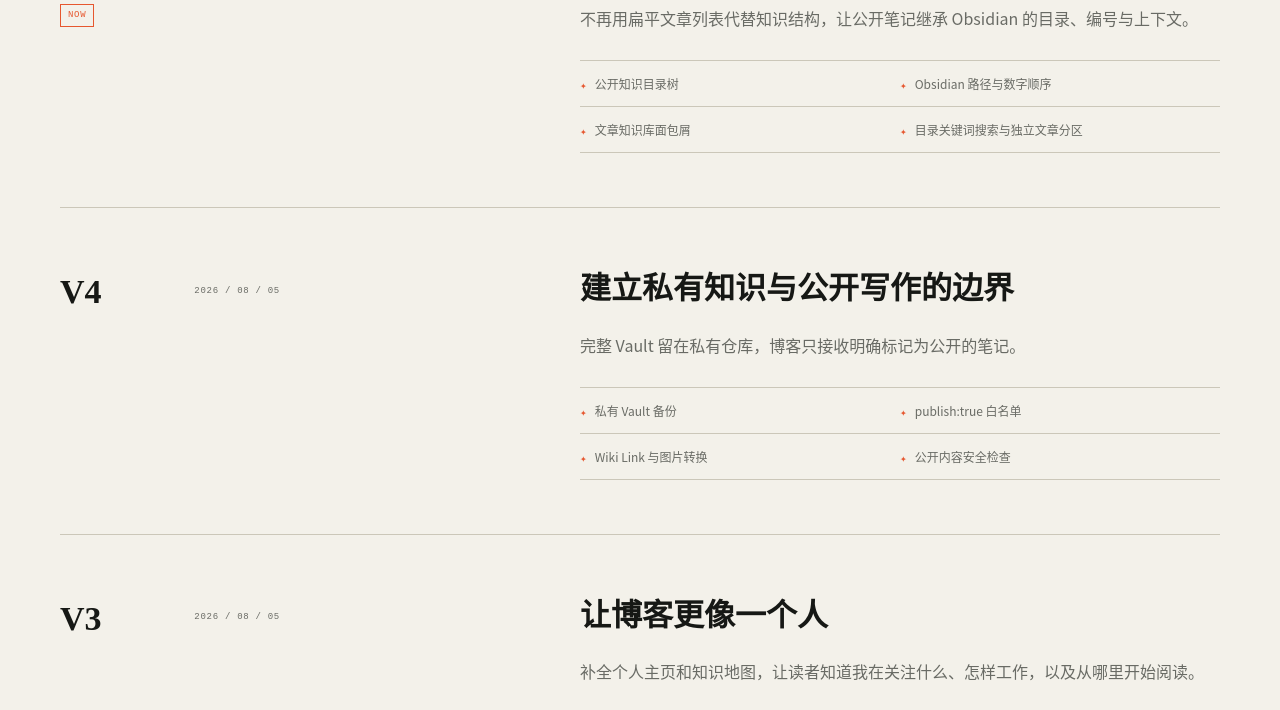
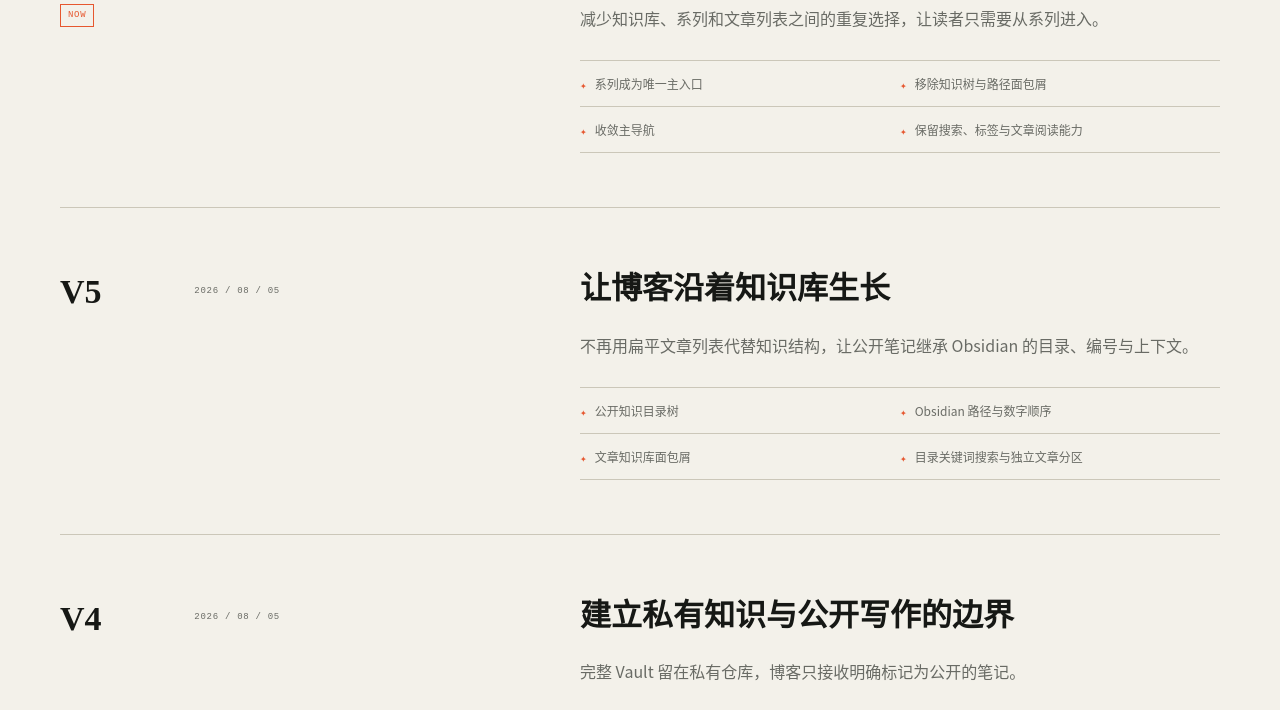
Before and after one commit to Qi18/Qi18.github.io, an Astro site: page /changelog in a window 1280 px wide. Shown: the part 628-1338 px from the top of the page. Built offline with nearby package versions, Linux system fonts and the light colour scheme; Astro itself is replaced by a stand-in of ours.

Commit message:
Simplify blog around series

```diff
--- a/package.json
+++ b/package.json
@@ -1,7 +1,7 @@
 {
   "name": "rich-personal-blog",
   "type": "module",
-  "version": "0.5.0",
+  "version": "0.6.0",
   "private": true,
   "scripts": {
     "dev": "ASTRO_TELEMETRY_DISABLED=1 astro dev",
--- a/src/components/ArticleCard.astro
+++ b/src/components/ArticleCard.astro
@@ -7,7 +7,6 @@ interface Props {
       description: string;
       publishedAt: Date;
       tags: string[];
-      knowledgePath?: string[];
       series?: string;
     };
   };
@@ -20,13 +19,12 @@ const date = post.data.publishedAt.toLocaleDateString('zh-CN', {
   month: '2-digit',
   day: '2-digit',
 });
-const context = post.data.knowledgePath?.at(-1) ?? post.data.series;
 ---
 
 <article class:list={['article-card', { featured }]}>
   <div class="article-card-topline">
     <time datetime={post.data.publishedAt.toISOString()}>{date}</time>
-    {context && <span>{context}</span>}
+    {post.data.series && <span>{post.data.series}</span>}
   </div>
   <h3><a href={`/posts/${post.id}/`}>{post.data.title}</a></h3>
   <p>{post.data.description}</p>
--- a/src/content.config.ts
+++ b/src/content.config.ts
@@ -10,8 +10,6 @@ const posts = defineCollection({
     publishedAt: z.coerce.date(),
     updatedAt: z.coerce.date().optional(),
     tags: z.array(z.string()).default([]),
-    knowledgePath: z.array(z.string()).optional(),
-    knowledgeOrder: z.string().optional(),
     series: z.string().optional(),
     seriesOrder: z.number().int().positive().optional(),
     draft: z.boolean().default(false),
--- a/src/pages/about.astro
+++ b/src/pages/about.astro
@@ -57,7 +57,7 @@ import { siteConfig } from '../site.config';
           <h2>从哪里开始</h2>
           <p>可以按时间浏览文章，也可以沿着系列和主题建立自己的阅读路径。</p>
           <div class="about-links">
-            <a href="/posts"><span>全部文章</span><i>按时间阅读 →</i></a>
+            <a href="/series"><span>全部系列</span><i>按主题阅读 →</i></a>
             <a href="/series"><span>专题系列</span><i>按问题深入 →</i></a>
             <a href="/search"><span>全文搜索</span><i>直接找答案 →</i></a>
           </div>
--- a/src/pages/changelog.astro
+++ b/src/pages/changelog.astro
@@ -2,13 +2,20 @@
 import BaseLayout from '../layouts/BaseLayout.astro';
 
 const releases = [
+  {
+    version: 'V6',
+    date: '2026 / 08 / 06',
+    title: '用一条主线组织内容',
+    description: '减少知识库、系列和文章列表之间的重复选择，让读者只需要从系列进入。',
+    items: ['系列成为唯一主入口', '移除知识树与路径面包屑', '收敛主导航', '保留搜索、标签与文章阅读能力'],
+    current: true,
+  },
   {
     version: 'V5',
     date: '2026 / 08 / 05',
     title: '让博客沿着知识库生长',
     description: '不再用扁平文章列表代替知识结构，让公开笔记继承 Obsidian 的目录、编号与上下文。',
     items: ['公开知识目录树', 'Obsidian 路径与数字顺序', '文章知识库面包屑', '目录关键词搜索与独立文章分区'],
-    current: true,
   },
   {
     version: 'V4',
--- a/src/pages/index.astro
+++ b/src/pages/index.astro
@@ -23,7 +23,7 @@ const seriesGroups = Object.entries(posts.reduce<Record<string, typeof posts>>((
         你好，我是 Rich。这里是我的个人工作台，记录 LLM 学习、工程实践，以及那些值得反复思考的问题。
       </p>
       <div class="hero-actions">
-        <a class="button primary" href="/knowledge">浏览知识库</a>
+        <a class="button primary" href="/series">按系列阅读</a>
         <a class="button secondary" href="/search">搜索内容 <span>⌕</span></a>
       </div>
     </div>
@@ -57,7 +57,7 @@ const seriesGroups = Object.entries(posts.reduce<Record<string, typeof posts>>((
         <p class="section-kicker">SELECTED WRITING</p>
         <h2>最近文章</h2>
       </div>
-      <a class="text-link" href="/posts">查看全部 <span>→</span></a>
+      <a class="text-link" href="/series">查看系列 <span>→</span></a>
     </div>
     <div class="article-grid">
       {shownPosts.map((post, index) => <ArticleCard post={post} featured={index === 0} />)}
--- a/src/site.config.ts
+++ b/src/site.config.ts
@@ -6,8 +6,7 @@ export const siteConfig = {
   github: 'https://github.com/Qi18/',
   nav: [
     { href: '/', label: '首页' },
-    { href: '/knowledge', label: '知识库' },
-    { href: '/posts', label: '文章' },
+    { href: '/series', label: '系列' },
     { href: '/about', label: '关于' },
   ],
 } as const;
--- a/src/styles/global.css
+++ b/src/styles/global.css
@@ -808,138 +808,6 @@ a {
   font-size: 13px;
 }
 
-.knowledge-page {
-  padding-block: 56px 34px;
-}
-
-.knowledge-summary {
-  display: flex;
-  padding: 14px 18px;
-  justify-content: space-between;
-  border-block: 1px solid var(--line);
-  color: var(--muted);
-  font-family: var(--mono);
-  font-size: 10px;
-  letter-spacing: 0.08em;
-}
-
-.knowledge-tree-level,
-.knowledge-leaves {
-  padding: 0;
-  list-style: none;
-}
-
-.knowledge-tree-level {
-  margin: 28px 0 0;
-}
-
-.knowledge-tree-level .knowledge-tree-level {
-  margin: 0 0 0 38px;
-  border-left: 1px solid var(--line);
-}
-
-.knowledge-branch {
-  scroll-margin-top: 100px;
-}
-
-.knowledge-folder {
-  display: grid;
-  min-height: 92px;
-  padding: 18px 20px;
-  grid-template-columns: 58px 1fr auto;
-  align-items: center;
-  border-bottom: 1px solid var(--line);
-  transition: background 160ms ease;
-}
-
-.knowledge-depth-0 > .knowledge-branch > .knowledge-folder {
-  border: 1px solid var(--line);
-  background: var(--surface);
-}
-
-.knowledge-folder:hover {
-  background: var(--surface);
-}
-
-.knowledge-folder-index,
-.knowledge-folder-count,
-.knowledge-folder p,
-.knowledge-leaf-index {
-  color: var(--muted);
-  font-family: var(--mono);
-  font-size: 10px;
-}
-
-.knowledge-folder p {
-  margin: 0 0 2px;
-  letter-spacing: 0.1em;
-}
-
-.knowledge-folder h2 {
-  margin: 0;
-  font-family: var(--serif);
-  font-size: clamp(22px, 3vw, 31px);
-  line-height: 1.35;
-}
-
-.knowledge-folder-count {
-  padding-left: 20px;
-  white-space: nowrap;
-}
-
-.knowledge-leaves {
-  margin: 0 0 0 38px;
-  border-left: 1px solid var(--line);
-}
-
-.knowledge-leaves a {
-  display: grid;
-  min-height: 108px;
-  padding: 20px 22px;
-  grid-template-columns: 70px 1fr 28px;
-  align-items: center;
-  border-bottom: 1px solid var(--line);
-  transition: padding 160ms ease, background 160ms ease;
-}
-
-.knowledge-leaves a:hover {
-  padding-left: 30px;
-  background: var(--surface);
-}
-
-.knowledge-leaves strong,
-.knowledge-leaves small {
-  display: block;
-}
-
-.knowledge-leaves strong {
-  font-family: var(--serif);
-  font-size: 21px;
-}
-
-.knowledge-leaves small {
-  max-width: 720px;
-  margin-top: 4px;
-  color: var(--muted);
-  font-size: 12px;
-  line-height: 1.65;
-}
-
-.knowledge-leaves i {
-  color: var(--accent);
-  font-style: normal;
-}
-
-.knowledge-empty {
-  padding-block: 60px;
-  color: var(--muted);
-  text-align: center;
-}
-
-.independent-writing {
-  padding-block: 72px 110px;
-}
-
 .reading-progress {
   position: fixed;
   z-index: 40;
@@ -978,24 +846,6 @@ a {
   font-size: 11px;
   letter-spacing: 0.08em;
   text-transform: uppercase;
-}
-
-.post-breadcrumb {
-  display: flex;
-  margin-top: 30px;
-  flex-wrap: wrap;
-  gap: 8px;
-  color: var(--muted);
-  font-family: var(--mono);
-  font-size: 10px;
-}
-
-.post-breadcrumb a:hover {
-  color: var(--accent);
-}
-
-.post-breadcrumb + .post-series {
-  margin-top: 14px;
 }
 
 .post-series a:hover {
@@ -2024,51 +1874,6 @@ a {
     padding: 24px;
   }
 
-  .knowledge-page {
-    padding-top: 36px;
-  }
-
-  .knowledge-tree-level .knowledge-tree-level,
-  .knowledge-leaves {
-    margin-left: 15px;
-  }
-
-  .knowledge-folder {
-    min-height: 78px;
-    padding: 14px 10px;
-    grid-template-columns: 38px 1fr auto;
-  }
-
-  .knowledge-folder h2 {
-    font-size: 21px;
-  }
-
-  .knowledge-folder-count {
-    padding-left: 8px;
-  }
-
-  .knowledge-leaves a {
-    min-height: 100px;
-    padding: 16px 10px;
-    grid-template-columns: 48px 1fr 18px;
-  }
-
-  .knowledge-leaves a:hover {
-    padding-left: 14px;
-  }
-
-  .knowledge-leaves strong {
-    font-size: 18px;
-  }
-
-  .knowledge-leaves small {
-    display: none;
-  }
-
-  .independent-writing {
-    padding-block: 58px 86px;
-  }
-
   .search-page {
     padding-block: 36px 84px;
   }
```
Also changed, not shown: docs/obsidian-publishing.md (+1 -2 lines), scripts/sync-obsidian.mjs (+0 -8 lines), src/components/KnowledgeTree.astro (deleted, +0 -45 lines), src/content/posts/llm-evaluation-basics.md (+0 -6 lines), src/content/posts/tokenization-for-llm.md (+0 -6 lines), src/lib/knowledge.ts (deleted, +0 -76 lines), src/pages/knowledge/index.astro (deleted, +0 -46 lines), src/pages/posts/[slug].astro (+1 -13 lines), src/pages/search.astro (+2 -7 lines), README.md.
